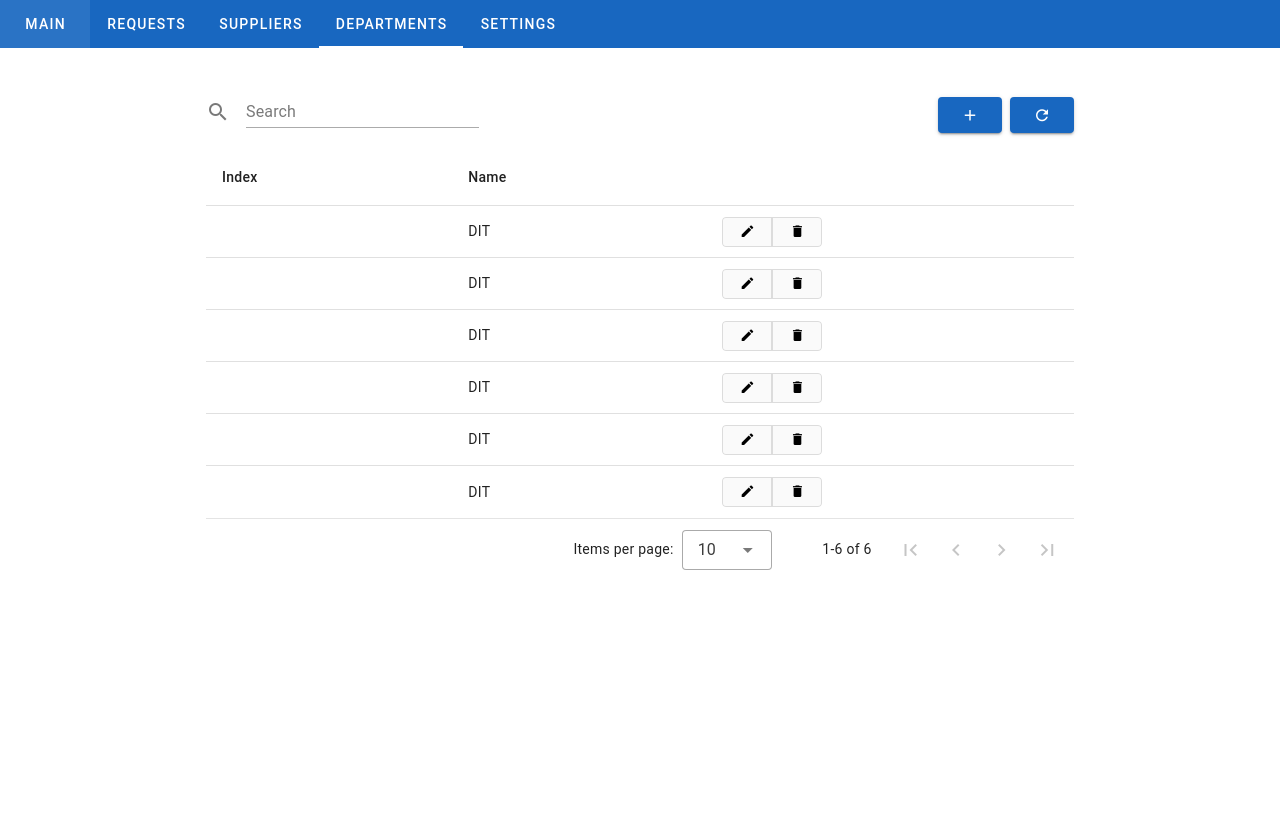
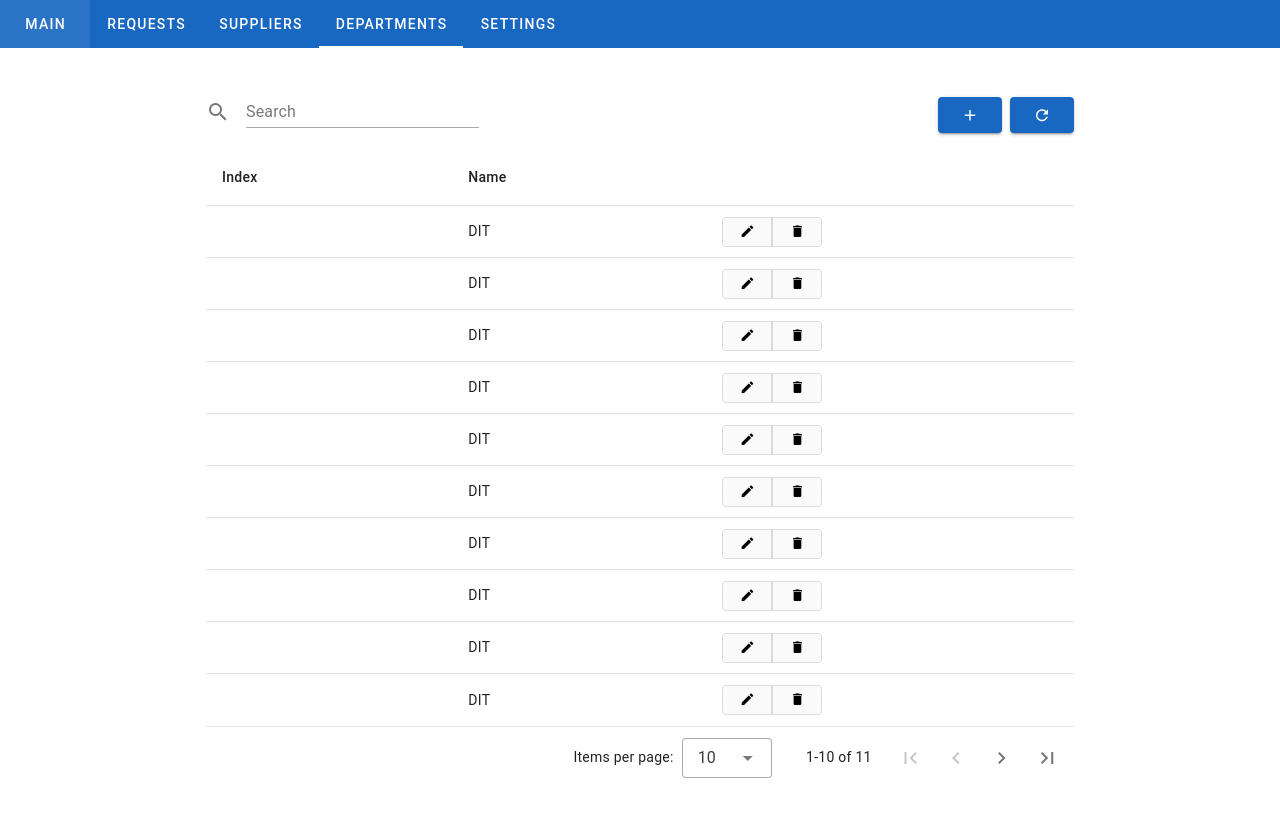
Before and after one commit to cheezy96/pims_copycat, a Vue app: page / in a window 1280 px wide. Both pictures are taken after a click on the tab "DEPARTMENTS". Shown: the top 816 px of the page. Built offline with nearby package versions, Linux system fonts and the light colour scheme.

Commit message:
StatusTimeline

```diff
--- a/src/components/pims/department/DepartmentComp.vue
+++ b/src/components/pims/department/DepartmentComp.vue
@@ -22,19 +22,41 @@
         </v-col>
       </v-row>
 
-      <DepartmentTable
+      <v-data-table
         :search="search"
         :headers="headers"
         :items="departments"
         items-per-page="10"
-      />
+      >
+        <template v-slot:item="{ item }">
+          <tr>
+            <td></td>
+            <td>{{ item.title }}</td>
+            <td>
+              <v-btn-toggle style="height: 30px">
+                <v-btn
+                  variant="outlined"
+                  class="border-sm bg-grey-lighten-5"
+                  size="small"
+                  ><v-icon>mdi-pencil</v-icon></v-btn
+                >
+                <v-btn
+                  variant="outlined"
+                  class="border-sm bg-grey-lighten-5"
+                  size="small"
+                  ><v-icon>mdi-delete</v-icon></v-btn
+                >
+              </v-btn-toggle>
+            </td>
+          </tr>
+        </template>
+      </v-data-table>
     </v-container>
   </v-app>
 </template>
 
 <script setup>
 import { ref } from "vue";
-import DepartmentTable from "./DepartmentTable.vue";
 
 let search = ref("");
 let headers = ref([
@@ -50,5 +72,10 @@ let departments = ref([
   { title: "DIT" },
   { title: "DIT" },
   { title: "DIT" },
+  { title: "DIT" },
+  { title: "DIT" },
+  { title: "DIT" },
+  { title: "DIT" },
+  { title: "DIT" },
 ]);
 </script>
--- a/src/components/pims/department/DepartmentTable.vue
+++ b/src/components/pims/department/DepartmentTable.vue
@@ -1,5 +1,5 @@
 <template>
-  <v-data-table hide-defualt-footer>
+  <v-data-table>
     <template v-slot:item="{ item }">
       <tr>
         <td></td>
--- a/src/components/pims/request/RequestComp.vue
+++ b/src/components/pims/request/RequestComp.vue
@@ -1,5 +1,6 @@
 <template>
   <prDialog v-model="dialogPRNo" />
+  <statusTimeline v-model="dialogStatus" />
 
   <v-app>
     <v-container class="w-80" style="max-width: 1200px">
@@ -105,6 +106,7 @@ import { ref } from "vue";
 import prDialog from "./PRDialog.vue";
 import printComp from "./PrintComp.vue";
 import actionButtonComp from "./ActionButtonComp.vue";
+import StatusTimeline from "./StatusTimeline.vue";
 
 let dialogPRNo = ref(false);
 let dialogStatus = ref(false);
--- a/src/components/pims/request/StatusTimeline.vue
+++ b/src/components/pims/request/StatusTimeline.vue
@@ -1,7 +1,7 @@
 <template>
-  <v-dialog v-model="dialog" style="width: 500px">
+  <v-dialog style="width: 500px">
     <v-container class="bg-white rounded" style="max-width: 600px">
-      <v-timeline theme="light" density="comfortable">
+      <v-timeline theme="light" density="comfortable" width="100%">
         <v-timeline-item dot-color="teal" size="large" fill-dot>
           <template v-slot:icon>
             <v-icon>mdi-chat</v-icon>
@@ -11,7 +11,7 @@
             variant="plain"
             placeholder="Status details(Optional)"
             hide-details
-            class="d-flex align-center"
+            class="d-flex align-center w-100"
           >
             <template v-slot:append>
               <v-btn variant="plain" class="bg-grey-lighten-4">Post</v-btn>
@@ -23,10 +23,6 @@
   </v-dialog>
 </template>
 
-<script setup>
-import { ref } from "vue";
-
-let dialog = ref(true);
-</script>
+<script setup></script>
 
 <style lang="scss" scoped></style>
--- a/src/router/index.js
+++ b/src/router/index.js
@@ -31,11 +31,6 @@ const router = createRouter({
       name: "Printable Purchase Order",
       component: AbstractPrint,
     },
-    {
-      path: "/timeline",
-      name: "TIMELINE",
-      component: StatusTimeline,
-    },
   ],
 });
 
```
